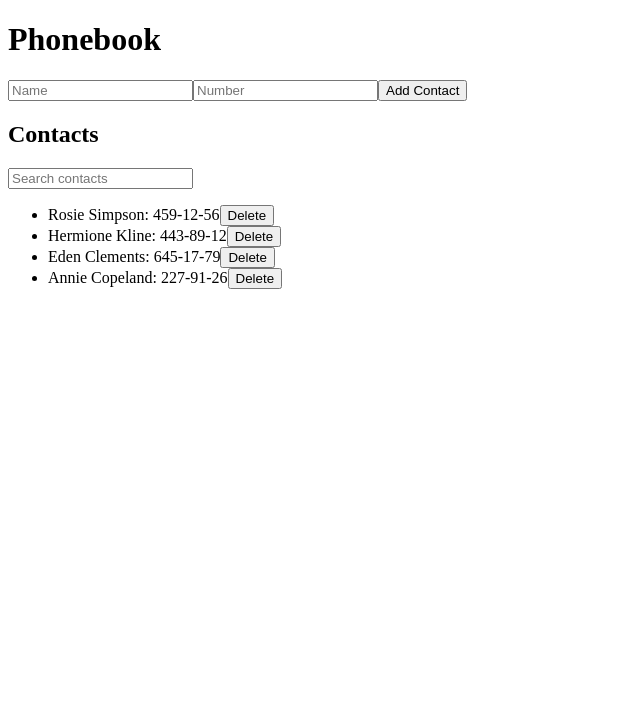
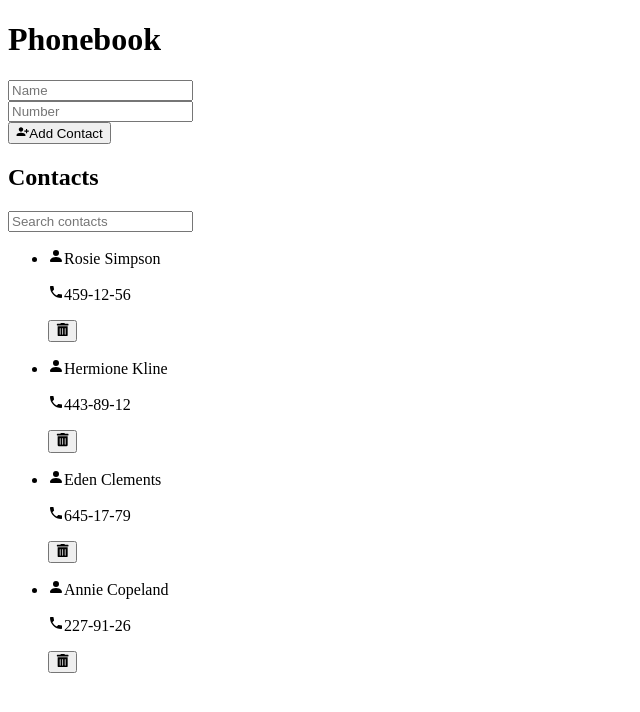
Before and after one commit to Valeria-Karanduyk/goit-react-hw-06, a React (Vite) app: page / in a window 1280 px wide. Shown: the top 712 px of the page, without its empty margins (0-640 px from the left). Built offline with nearby package versions, Linux system fonts and the light colour scheme.

Commit message:
fix, add icons

```diff
--- a/package.json
+++ b/package.json
@@ -15,6 +15,7 @@
     "nanoid": "^5.0.9",
     "react": "^18.3.1",
     "react-dom": "^18.3.1",
+    "react-icons": "^5.3.0",
     "react-redux": "^9.1.2",
     "redux-persist": "^6.0.0",
     "yup": "^1.4.0"
--- a/src/components/Contact/Contact.jsx
+++ b/src/components/Contact/Contact.jsx
@@ -1,14 +1,29 @@
 import React from "react";
 import { useDispatch } from "react-redux";
 import { deleteContact } from "../../redux/contactsSlice";
+import s from "./Contact.module.css";
+import { FaTrashAlt } from "react-icons/fa";
+import { MdPhone } from "react-icons/md";
+import { BsPersonFill } from "react-icons/bs";
 
 const Contact = ({ id, name, number }) => {
   const dispatch = useDispatch();
 
   return (
-    <li>
-      {name}: {number}
-      <button onClick={() => dispatch(deleteContact(id))}>Delete</button>
+    <li className={s.box}>
+      <div>
+        <p className={s.name}>
+          <BsPersonFill className={s.icon} />
+          {name}
+        </p>
+        <p className={s.number}>
+          <MdPhone className={s.icon} />
+          {number}
+        </p>
+      </div>
+      <button className={s.btn} onClick={() => dispatch(deleteContact(id))}>
+        <FaTrashAlt />
+      </button>
     </li>
   );
 };
--- a/src/components/ContactForm/ContactForm.jsx
+++ b/src/components/ContactForm/ContactForm.jsx
@@ -1,6 +1,9 @@
 import React, { useState } from "react";
 import { useDispatch, useSelector } from "react-redux";
 import { addContact, selectContacts } from "../../redux/contactsSlice";
+import { ErrorMessage, Form, Formik } from "formik";
+import { MdPersonAddAlt1 } from "react-icons/md";
+import s from "./ContactForm.module.css";
 
 const ContactsForm = () => {
   const [name, setName] = useState("");
@@ -22,7 +25,9 @@ const ContactsForm = () => {
   };
 
   return (
-    <form onSubmit={handleSubmit}>
+    <Formik>
+      <Form className={s.form} onSubmit={handleSubmit}>
+        <div className={s.inputBox}>
           <input
             type="text"
             value={name}
@@ -30,6 +35,9 @@ const ContactsForm = () => {
             placeholder="Name"
             required
           />
+          <ErrorMessage name="name" component="span" />
+        </div>
+        <div className={s.inputBox}>
           <input
             type="tel"
             value={number}
@@ -37,8 +45,14 @@ const ContactsForm = () => {
             placeholder="Number"
             required
           />
-      <button type="submit">Add Contact</button>
-    </form>
+          <ErrorMessage name="number" component="span" />
+        </div>
+        <button className={s.btn} type="submit">
+          <MdPersonAddAlt1 />
+          Add Contact
+        </button>
+      </Form>
+    </Formik>
   );
 };
 
--- a/src/components/ContactList/ContactList.jsx
+++ b/src/components/ContactList/ContactList.jsx
@@ -3,6 +3,7 @@ import { useSelector } from "react-redux";
 import { selectContacts } from "../../redux/contactsSlice";
 import { selectNameFilter } from "../../redux/filtersSlice";
 import Contact from "../Contact/Contact";
+import s from "./ContactList.module.css";
 
 const ContactList = () => {
   const contacts = useSelector(selectContacts);
@@ -14,7 +15,7 @@ const ContactList = () => {
 
   console.log(filteredContacts);
   return (
-    <ul>
+    <ul className={s.list}>
       {filteredContacts.map(({ id, name, number }) => (
         <Contact key={id} id={id} name={name} number={number} />
       ))}
--- a/src/components/SearchBox/SearchBox.jsx
+++ b/src/components/SearchBox/SearchBox.jsx
@@ -1,18 +1,22 @@
 import React from "react";
 import { useDispatch, useSelector } from "react-redux";
 import { changeFilter, selectNameFilter } from "../../redux/filtersSlice";
+import s from "./SearchBox.module.css";
 
 const SearchBox = () => {
   const dispatch = useDispatch();
   const filter = useSelector(selectNameFilter);
 
   return (
+    <div className={s.box}>
       <input
+        className={s.input}
         type="text"
         value={filter}
         onChange={(e) => dispatch(changeFilter(e.target.value))}
         placeholder="Search contacts"
       />
+    </div>
   );
 };
 
```
Also changed, not shown: 1 other file (tests, documents, lock files or other folders). Lines whose indentation alone changed are shown as unchanged.
